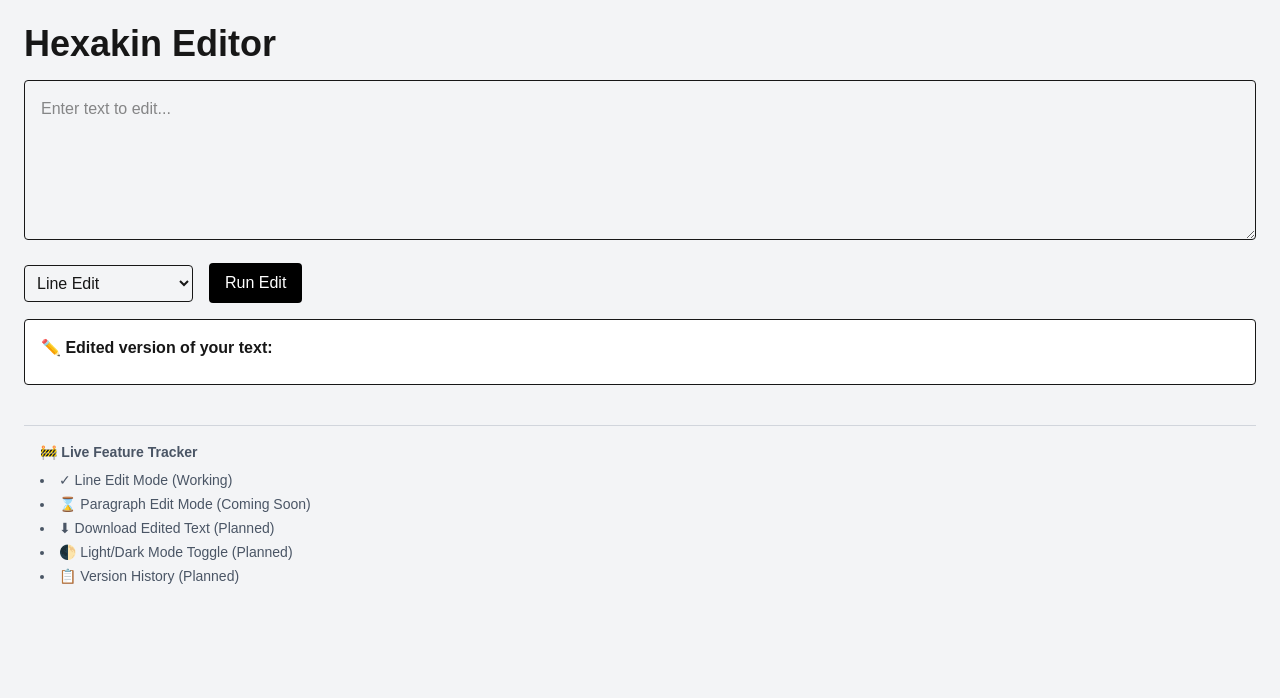
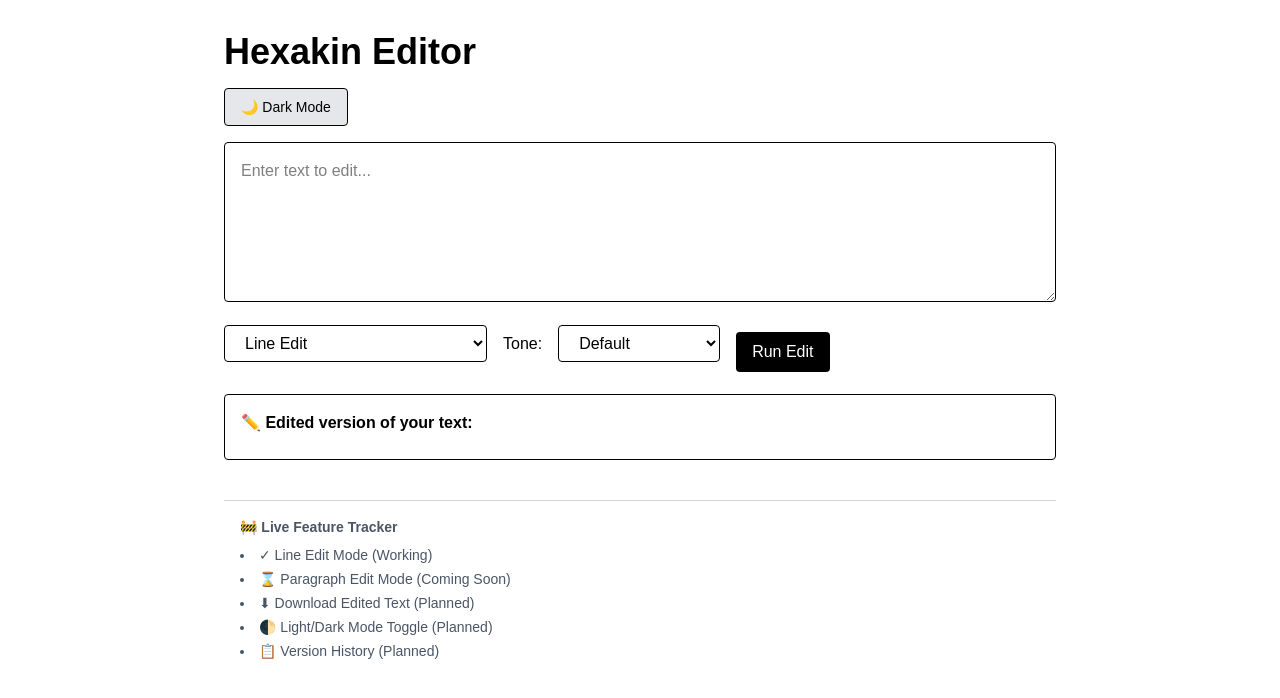
Before and after one commit to Hexakin/hexakin-editor, a Next.js app: page / in a window 1280 px wide. Shown: the top 698 px of the page. Built offline with nearby package versions, Linux system fonts and the light colour scheme.

Commit message:
dark mode added to page

```diff
--- a/pages/api/edit.ts
+++ b/pages/api/edit.ts
@@ -2,7 +2,8 @@
 import type { NextApiRequest, NextApiResponse } from 'next';
 
 export default async function handler(req: NextApiRequest, res: NextApiResponse) {
-  const { text, mode } = req.body;
+const { text, mode, tone } = req.body;
+
 
   if (!text || !mode) {
     return res.status(400).json({ error: 'Missing text or mode.' });
@@ -22,13 +23,18 @@ export default async function handler(req: NextApiRequest, res: NextApiResponse)
 messages: [
   {
     role: "system",
-            content: `You are a helpful and precise editor. Please rewrite the user's text with the following style: ${mode}`
+    content:
+      mode === "Paragraph Edit"
+        ? "You are a helpful and precise editor. Edit the text with paragraph-level fluency and clarity improvements. Avoid changing the author’s style unless clarity is at risk."
+        : `You are a helpful and precise editor. Please rewrite the user's text with the following style: ${mode}`,
   },
   {
     role: "user",
-            content: text
-          }
+    content: text,
+  },
 ],
+
+
         temperature: 0.7
       })
     });
--- a/pages/index.tsx
+++ b/pages/index.tsx
@@ -6,6 +6,8 @@ export default function Home() {
   const [editedText, setEditedText] = useState("");
   const [mode, setMode] = useState("Line Edit");
   const [loading, setLoading] = useState(false);
+const [tone, setTone] = useState("Default");
+const [darkMode, setDarkMode] = useState(false);
 
   const handleEdit = async () => {
     setLoading(true);
@@ -15,7 +17,8 @@ export default function Home() {
       const response = await fetch("/api/edit", {
         method: "POST",
         headers: { "Content-Type": "application/json" },
-        body: JSON.stringify({ text: inputText, mode })
+body: JSON.stringify({ text: inputText, mode, tone }),
+
       });
 
       const data = await response.json();
@@ -33,9 +36,17 @@ export default function Home() {
     setLoading(false);
   };
 
-  return (
-    <main className="min-h-screen bg-gray-100 p-6">
+return (
+  <div className={darkMode ? "bg-gray-900 text-white min-h-screen" : "bg-white text-black min-h-screen"}>
+    <main className="max-w-4xl mx-auto p-8">
       <h1 className="text-4xl font-bold mb-4">Hexakin Editor</h1>
+
+      <button
+        onClick={() => setDarkMode(!darkMode)}
+        className="ml-auto mb-4 px-4 py-2 rounded text-sm border bg-gray-200 dark:bg-gray-800 dark:text-white"
+      >
+        {darkMode ? "🌞 Light Mode" : "🌙 Dark Mode"}
+      </button>
 
       <textarea
         value={inputText}
@@ -48,12 +59,35 @@ export default function Home() {
         <select
           value={mode}
           onChange={(e) => setMode(e.target.value)}
-          className="p-2 border rounded"
+          className="mb-4 rounded border px-4 py-2"
         >
           <option value="Line Edit">Line Edit</option>
           <option value="Formal Rewording">Formal Rewording</option>
           <option value="Creative Rewrite">Creative Rewrite</option>
+          <option value="Paragraph Edit">Paragraph Edit</option>
+          <option value="Tense Consistency Check">Tense Consistency Check</option>
+          <option value="Metaphor & Imagery Review">Metaphor & Imagery Review</option>
+          <option value="Phrase Repetition Check">Phrase Repetition Check</option>
+          <option value="Tone & Style Feedback">Tone & Style Feedback</option>
+          <option value="Strengths & Praise Highlights">Strengths & Praise Highlights</option>
         </select>
+
+        <div className="flex items-center gap-4 mb-4">
+          <label htmlFor="tone">Tone:</label>
+          <select
+            value={tone}
+            onChange={(e) => setTone(e.target.value)}
+            className="rounded border px-4 py-2"
+            id="tone"
+          >
+            <option value="Default">Default</option>
+            <option value="Formal">Formal</option>
+            <option value="Professional">Professional</option>
+            <option value="Playful">Playful</option>
+            <option value="Casual">Casual</option>
+            <option value="Show, don't tell">Show, don't tell</option>
+          </select>
+        </div>
 
         <button
           onClick={handleEdit}
@@ -64,11 +98,13 @@ export default function Home() {
         </button>
       </div>
 
-      <div className="bg-white p-4 rounded border">
+      <div className="bg-white p-4 rounded border dark:bg-gray-800 dark:text-white">
         <p className="font-semibold mb-2">✏️ Edited version of your text:</p>
         <pre className="whitespace-pre-wrap">{editedText}</pre>
       </div>
+
       <FeatureTracker />
     </main>
-  );
+  </div>
+);
 }
```
Lines whose indentation alone changed are shown as unchanged.
